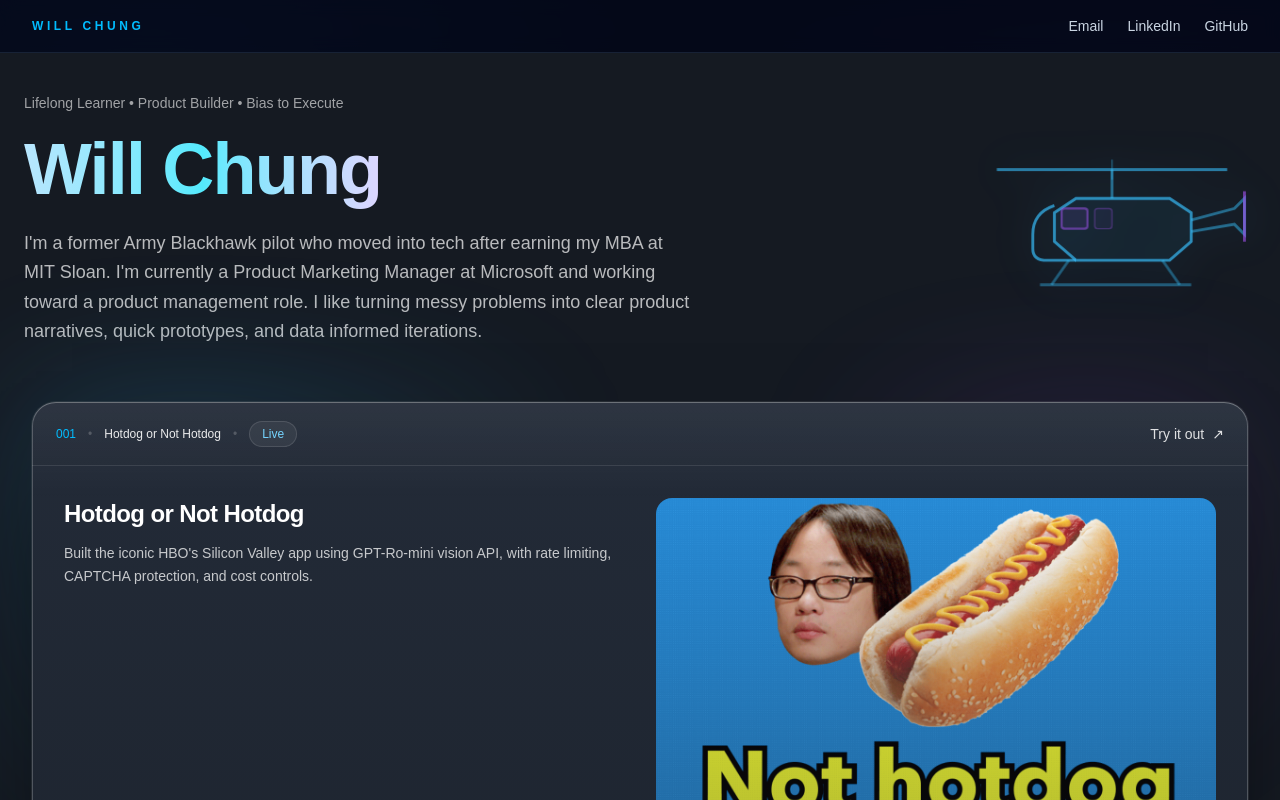
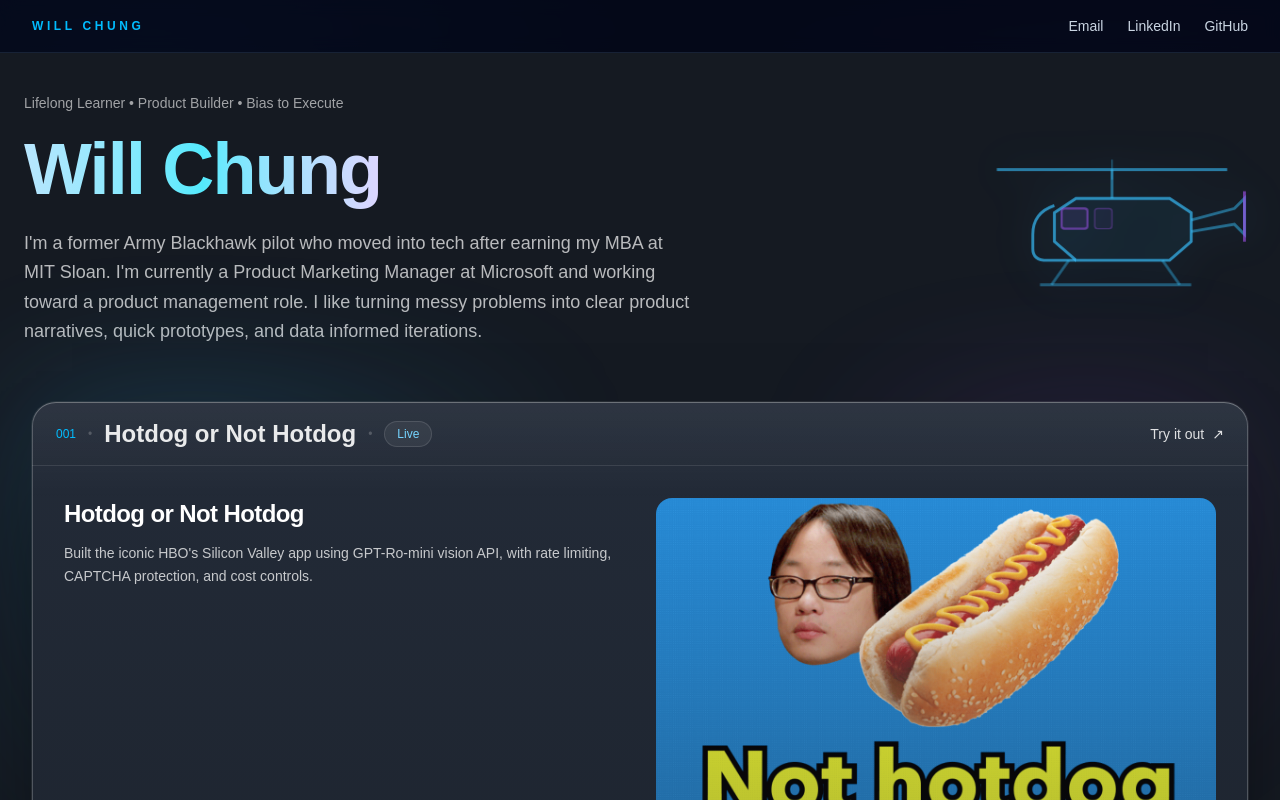
Before and after one commit to willc121/pm-pivot, a Next.js app: page / in a window 1280 px wide. Shown: the top 800 px of the page. Built offline with nearby package versions, Linux system fonts and the light colour scheme.

Commit message:
Header text size

```diff
--- a/src/components/StackedProjects.tsx
+++ b/src/components/StackedProjects.tsx
@@ -182,12 +182,13 @@ export default function StackedProjects() {
   </span>
   <span className="text-white/20">•</span>
   <span
-    className={`font-medium transition-colors duration-300 ${
-      isActive ? "text-white/90" : "text-white/60"
-    }`}
-  >
-    {p.title}
-  </span>
+  className={`font-semibold text-sm sm:text-xl md:text-2xl transition-colors duration-300 ${
+    isActive ? "text-white/90" : "text-white/60"
+  }`}
+>
+  {p.title}
+</span>
+
   <span className="text-white/20">•</span>
   <span
     className={`rounded-full border px-3 py-1 transition-all duration-300 ${
```
